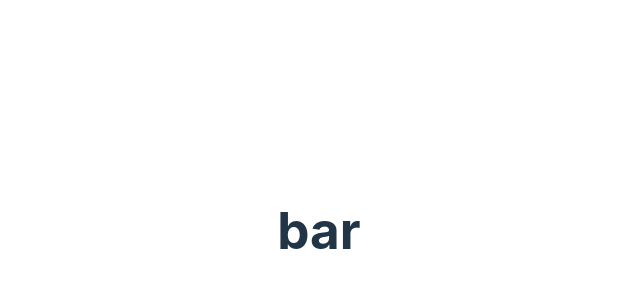
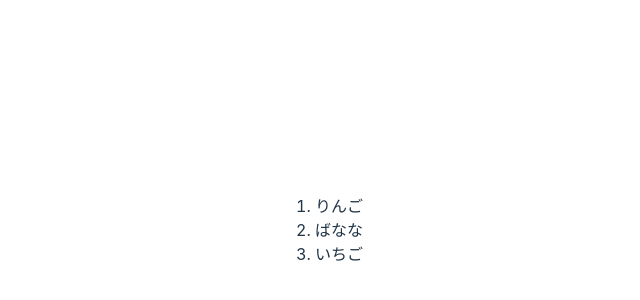
Before and after one commit to 2nofa11/NekoBook, a Vue app: page / in a window 1280 px wide. Shown: the part 170-470 px from the top of the page, without its empty margins (321-961 px from the left). Built offline with nearby package versions, Linux system fonts and the light colour scheme.

Commit message:
p39 繰り返し処理はv-forで記述できる

```diff
--- a/src/App.vue
+++ b/src/App.vue
@@ -1,11 +1,11 @@
 <script setup lang="ts">
 // This starter template is using Vue 3 <script setup> SFCs
 // Check out https://vuejs.org/api/sfc-script-setup.html#script-setup
-import HelloWorld from "./components/HelloWorld.vue";
+import BasicFunction from "./components/BasicFunction.vue";
 </script>
 
 <template>
-  <hello-world />
+  <basic-function />
 </template>
 
 <style scoped>
--- a/src/components/HelloWorld.vue
+++ b/src/components/BasicFunction.vue
@@ -1,5 +1,7 @@
 <template>
-  <h1>{{ msg }}</h1>
+  <ol>
+    <li v-for="item in list" :key="item">{{ item }}</li>
+  </ol>
 </template>
 
 <script lang="ts">
@@ -8,7 +10,7 @@ import { defineComponent } from "vue";
 export default defineComponent({
   data() {
     return {
-      msg: "bar",
+      list: ["りんご", "ばなな", "いちご"],
     };
   },
 });
```
